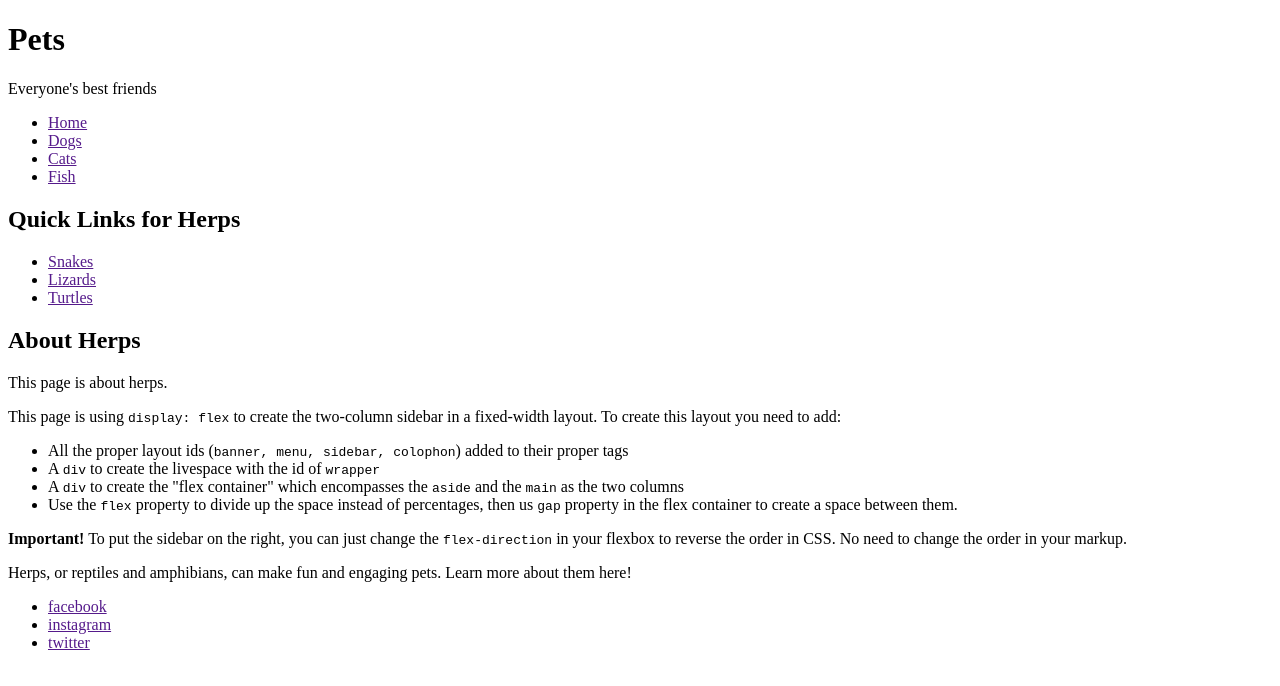
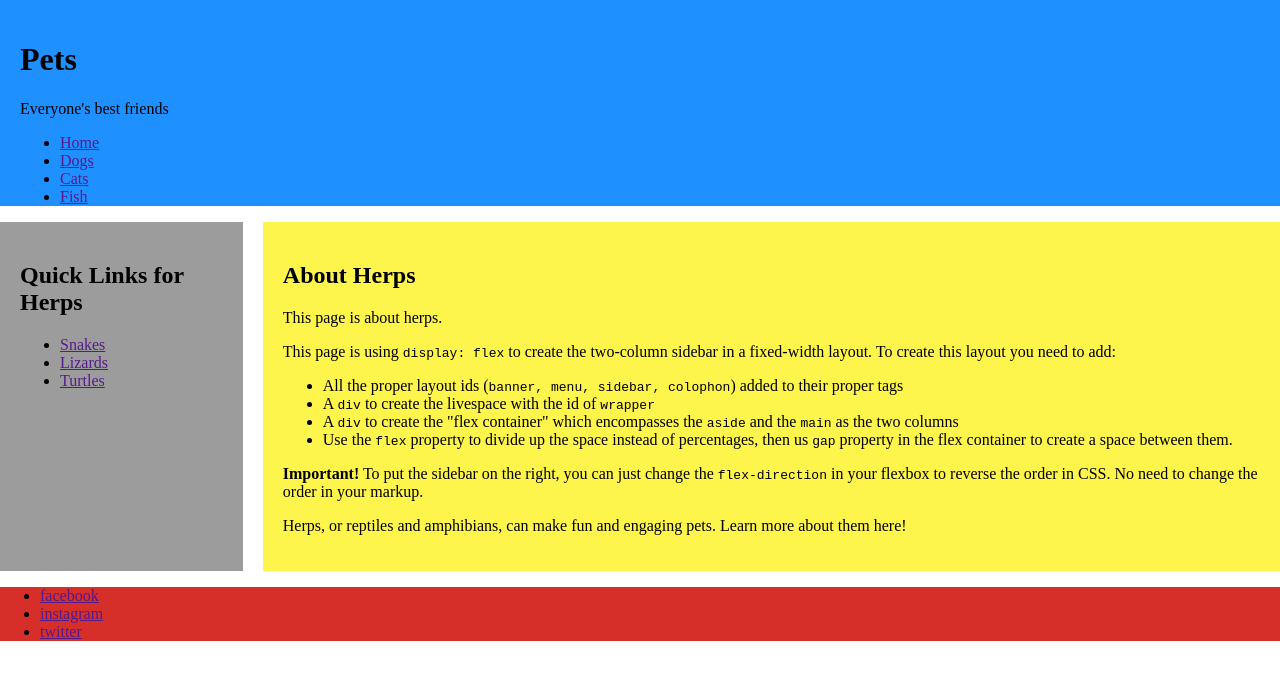
Before and after one commit to Nae1437/flexbox_hw, a plain HTML site: page herps.html in a window 1280 px wide. Drawn offline with Linux system fonts and the light colour scheme.

Commit message:
completion

```diff
--- /dev/null
+++ b/fishstyles.css
@@ -0,0 +1,30 @@
+
+.header {
+background-color: rgb(214, 46, 40);
+padding: 20px;
+padding-bottom: 0;
+margin-bottom: 0;
+}
+
+.main {
+padding: 20px;
+background-color: rgb(156, 156, 156);
+}
+
+.main-content {
+display: flex;
+}
+
+body {
+margin: 0;
+}
+
+.side-nav {
+padding: 20px;
+background-color: rgb(253, 244, 76);
+margin-right: 20px;
+}
+
+.footer {
+background-color: dodgerblue;
+}
--- a/herps.html
+++ b/herps.html
@@ -3,16 +3,14 @@
 <head>
 <title>Pets: About Herps</title>
 <meta charset="utf-8">
-
+ <link href="herpsstyles.css" rel="stylesheet" type="text/css">
 </head>
 
 <body>
-
-<header>
+<header class="header">
 <h1>Pets</h1>
 <p>Everyone's best friends</p>
-<nav>
-<ul>
+<ul class="main-nav">
 	<li><a href="">Home</a></li>
 	<li><a href="">Dogs</a></li>
 	<li><a href="">Cats</a></li>
@@ -21,7 +19,8 @@
 </nav>
 </header>
 
-<aside>
+<div class="main-content">
+<aside class="side-nav">
 <h2>Quick Links for Herps</h2>
 <nav>
 <ul>
@@ -32,7 +31,7 @@
 </nav>
 </aside>
 
-<main>
+<main class="main">
 <article>
 <h2>About Herps</h2>
 <p>This page is about herps.</p>
@@ -47,14 +46,16 @@
 <p>Herps, or reptiles and amphibians, can make fun and engaging pets. Learn more about them here!</p>
 </article>
 </main>
+</div>
 
-
-<footer>
+<footer class="footer">
+<div class="footer-content">
 <ul>
 	<li><a href="">facebook</a></li>
 	<li><a href="">instagram</a></li>
 	<li><a href="">twitter</a></li>
 </ul>
+</div>
 </footer>
 
 </body>
--- /dev/null
+++ b/herpsstyles.css
@@ -0,0 +1,29 @@
+.header {
+background-color:dodgerblue;
+padding: 20px;
+padding-bottom: 0;
+margin-bottom: 0;
+}
+
+.main {
+padding: 20px;
+background-color: rgb(253, 244, 76);
+}
+
+.main-content {
+display: flex;
+}
+
+body {
+margin: 0;
+}
+
+.side-nav {
+padding: 20px;
+background-color: rgb(156, 156, 156);
+margin-right: 20px;
+}
+
+.footer {
+background-color:rgb(214, 46, 40);
+}
```
Also changed, not shown: fish.html (+11 -6 lines).
